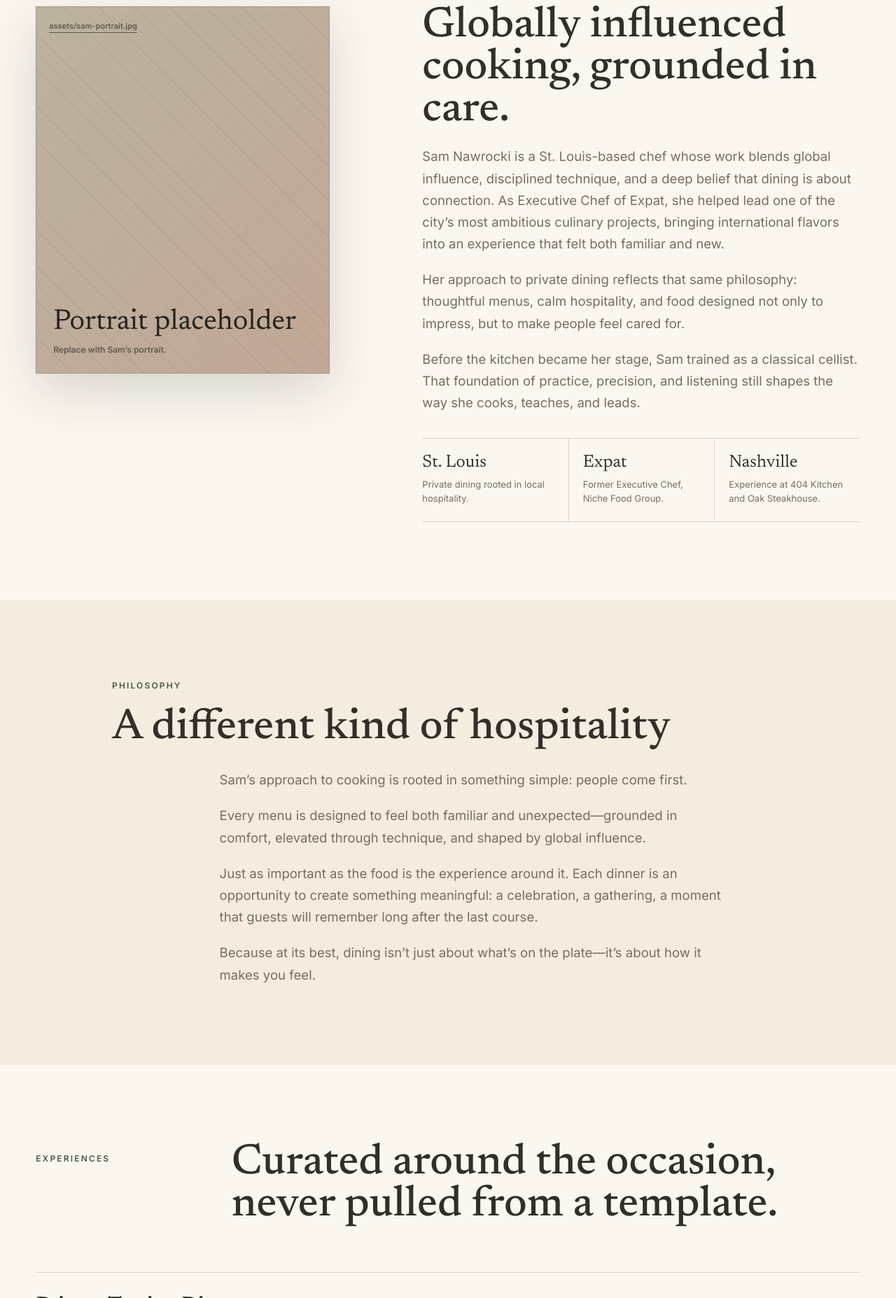
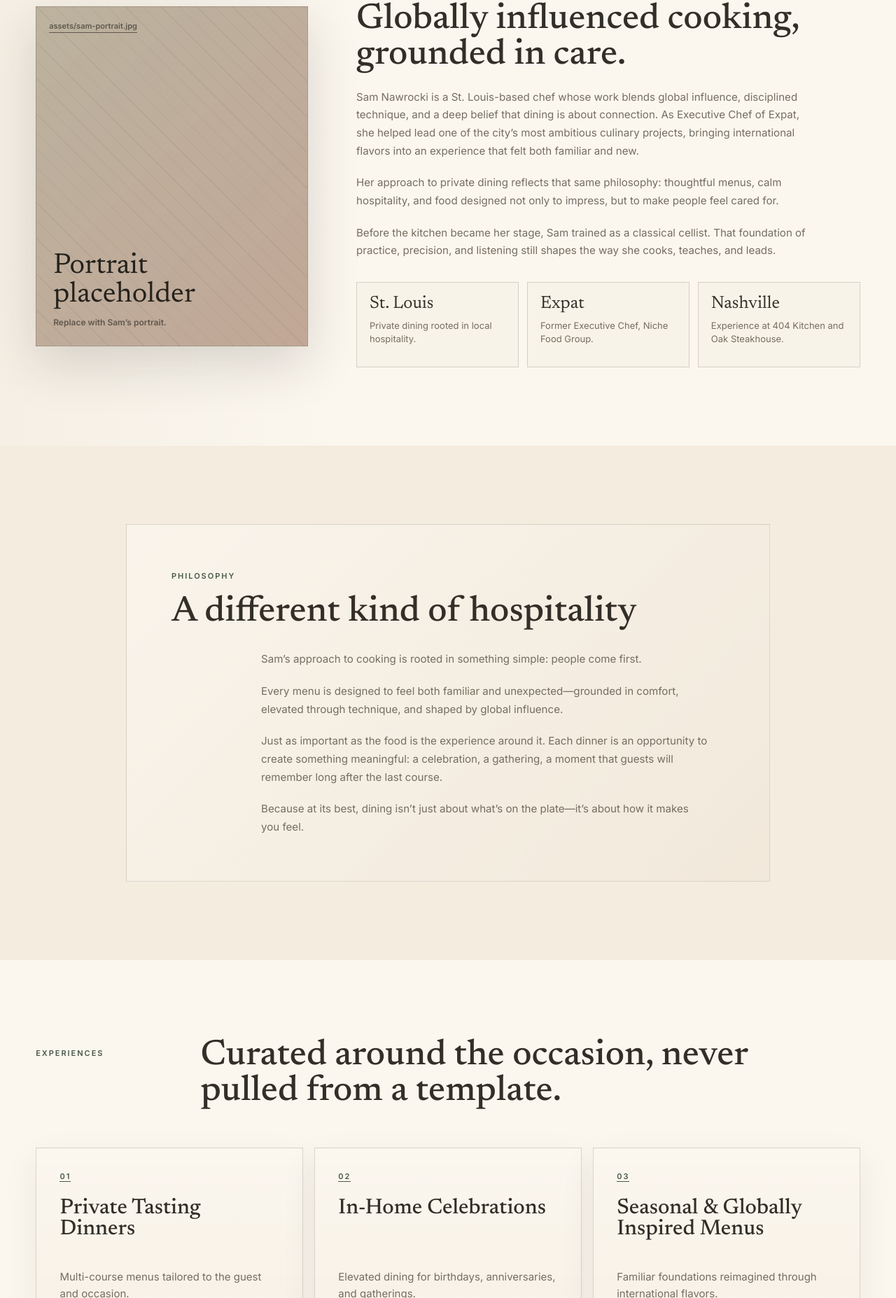
Before and after one commit to bobnawrocki/sam-nawrocki-site, a plain HTML site: page index.html in a window 1280 px wide. Shown: the part 945-2800 px from the top of the page at 70% size. Drawn offline with Linux system fonts and the light colour scheme.

Commit message:
Redesign interior sections

```diff
--- a/index.html
+++ b/index.html
@@ -130,26 +130,32 @@
         </div>
         <div class="experience-list">
           <article class="experience reveal">
+            <span class="experience-number">01</span>
             <h3>Private Tasting Dinners</h3>
             <p>Multi-course menus tailored to the guest and occasion.</p>
           </article>
           <article class="experience reveal">
+            <span class="experience-number">02</span>
             <h3>In-Home Celebrations</h3>
             <p>Elevated dining for birthdays, anniversaries, and gatherings.</p>
           </article>
           <article class="experience reveal">
+            <span class="experience-number">03</span>
             <h3>Seasonal &amp; Globally Inspired Menus</h3>
             <p>Familiar foundations reimagined through international flavors.</p>
           </article>
           <article class="experience reveal">
+            <span class="experience-number">04</span>
             <h3>Cocktail Parties &amp; Hors d&rsquo;Oeuvres</h3>
             <p>Refined, social, chef-driven service.</p>
           </article>
           <article class="experience reveal">
+            <span class="experience-number">05</span>
             <h3>Vacation-Home Chef Services</h3>
             <p>Multi-day or weekend culinary experiences.</p>
           </article>
           <article class="experience experience-secondary reveal">
+            <span class="experience-number">06</span>
             <h3>Culinary Consulting</h3>
             <p>Thoughtful guidance for menus, kitchen culture, and hospitality standards.</p>
           </article>
--- a/styles.css
+++ b/styles.css
@@ -155,9 +155,9 @@ h1 {
 }
 
 h2 {
-  max-width: 940px;
-  font-size: clamp(36px, 4.8vw, 68px);
-  line-height: 0.98;
+  max-width: 820px;
+  font-size: clamp(34px, 4vw, 58px);
+  line-height: 1;
 }
 
 h3 {
@@ -328,55 +328,66 @@ figcaption {
 }
 
 .section-label {
-  margin-bottom: 22px;
+  margin-bottom: 18px;
   color: var(--olive);
-  font-size: 12px;
+  font-size: 11px;
   font-weight: 700;
   letter-spacing: 0.18em;
   text-transform: uppercase;
 }
 
+.about {
+  background:
+    linear-gradient(90deg, rgba(215, 197, 173, 0.16), transparent 38%),
+    var(--warm-white);
+}
+
 .about-grid,
 .partner {
   display: grid;
-  grid-template-columns: minmax(280px, 0.76fr) minmax(0, 1fr);
-  gap: clamp(32px, 6vw, 80px);
+  grid-template-columns: minmax(260px, 0.54fr) minmax(0, 1fr);
+  gap: clamp(34px, 5.4vw, 74px);
   align-items: start;
 }
 
 .portrait {
   aspect-ratio: 4 / 5;
   min-height: auto;
-  width: min(100%, 420px);
+  width: min(100%, 390px);
   justify-self: start;
+  margin-top: 6px;
+}
+
+.about-copy {
+  max-width: 790px;
 }
 
 .about-copy p,
 .text-rail p,
 .partner-copy p {
-  max-width: 720px;
+  max-width: 660px;
   margin: 20px 0 0;
   color: var(--muted);
-  font-size: clamp(16px, 1.45vw, 20px);
-  line-height: 1.68;
+  font-size: clamp(15px, 1.18vw, 18px);
+  line-height: 1.7;
 }
 
 .credentials {
   display: grid;
   grid-template-columns: repeat(3, 1fr);
-  gap: 0;
-  margin: 34px 0 0;
-  border-top: 1px solid var(--line);
-  border-bottom: 1px solid var(--line);
+  gap: 12px;
+  margin: 32px 0 0;
 }
 
 .credentials div {
-  padding: 22px 20px 22px 0;
+  min-height: 122px;
+  padding: 18px;
+  border: 1px solid var(--line);
+  background: rgba(244, 236, 223, 0.44);
 }
 
 .credentials div + div {
   border-left: 1px solid var(--line);
-  padding-left: 20px;
 }
 
 .credentials dt {
@@ -397,8 +408,13 @@ figcaption {
 }
 
 .text-rail {
-  max-width: 960px;
+  max-width: 920px;
   margin-inline: auto;
+  border: 1px solid rgba(51, 47, 40, 0.14);
+  background:
+    linear-gradient(135deg, rgba(251, 247, 239, 0.62), rgba(215, 197, 173, 0.18)),
+    rgba(251, 247, 239, 0.36);
+  padding: clamp(34px, 5vw, 68px);
 }
 
 .text-rail h2 {
@@ -406,15 +422,16 @@ figcaption {
 }
 
 .text-rail p {
-  margin-left: clamp(0px, 12vw, 220px);
+  max-width: 640px;
+  margin-left: clamp(0px, 10vw, 170px);
 }
 
 .section-heading {
   display: grid;
-  grid-template-columns: minmax(140px, 0.28fr) minmax(0, 1fr);
+  grid-template-columns: minmax(120px, 0.22fr) minmax(0, 1fr);
   gap: 28px;
   align-items: start;
-  margin-bottom: clamp(34px, 5vw, 64px);
+  margin-bottom: clamp(28px, 4.2vw, 54px);
 }
 
 .section-heading .section-label {
@@ -422,32 +439,59 @@ figcaption {
 }
 
 .experience-list {
-  border-top: 1px solid var(--line);
+  display: grid;
+  grid-template-columns: repeat(3, minmax(0, 1fr));
+  gap: 16px;
+  border-top: 0;
 }
 
 .experience {
-  display: grid;
-  grid-template-columns: minmax(0, 0.8fr) minmax(260px, 0.48fr);
-  gap: 28px;
-  align-items: baseline;
-  padding: clamp(22px, 3vw, 34px) 0;
-  border-bottom: 1px solid var(--line);
+  display: flex;
+  min-height: 255px;
+  flex-direction: column;
+  justify-content: space-between;
+  gap: 24px;
+  padding: clamp(22px, 2.6vw, 34px);
+  border: 1px solid rgba(51, 47, 40, 0.16);
+  background:
+    linear-gradient(180deg, rgba(251, 247, 239, 0.84), rgba(244, 236, 223, 0.54)),
+    var(--warm-white);
+  box-shadow: 0 18px 48px rgba(36, 34, 29, 0.07);
+  transition: transform 180ms ease, border-color 180ms ease, box-shadow 180ms ease;
+}
+
+.experience:hover {
+  transform: translateY(-4px);
+  border-color: rgba(73, 88, 68, 0.32);
+  box-shadow: 0 24px 62px rgba(36, 34, 29, 0.11);
+}
+
+.experience-number {
+  display: inline-flex;
+  width: fit-content;
+  border-bottom: 1px solid currentColor;
+  color: var(--olive);
+  font-size: 11px;
+  font-weight: 700;
+  letter-spacing: 0.18em;
+  line-height: 1.3;
 }
 
 .experience p {
-  margin: 0;
+  margin: auto 0 0;
   color: var(--muted);
-  font-size: clamp(16px, 1.4vw, 19px);
+  font-size: 15px;
+  line-height: 1.58;
 }
 
 .experience-secondary h3,
 .experience-secondary p {
-  color: rgba(51, 47, 40, 0.64);
+  color: rgba(51, 47, 40, 0.7);
 }
 
 .quote-section {
   display: grid;
-  min-height: 58svh;
+  min-height: 50svh;
   place-items: center;
   padding: var(--section) var(--gutter);
   background:
@@ -457,13 +501,14 @@ figcaption {
 }
 
 blockquote {
-  max-width: 1100px;
+  max-width: 980px;
   text-align: center;
-  font-size: clamp(42px, 6.8vw, 92px);
+  font-size: clamp(38px, 6vw, 78px);
 }
 
 .partner {
-  grid-template-columns: minmax(0, 0.82fr) minmax(280px, 0.7fr);
+  grid-template-columns: minmax(0, 0.78fr) minmax(280px, 0.62fr);
+  align-items: center;
 }
 
 .partner-image {
@@ -473,22 +518,28 @@ blockquote {
 
 .gallery-grid {
   display: grid;
-  grid-template-columns: repeat(4, 1fr);
-  gap: 16px;
+  grid-template-columns: 1.1fr 0.9fr 1.1fr 0.9fr;
+  gap: 18px;
 }
 
 .gallery-grid figure {
   min-height: clamp(220px, 26vw, 380px);
   margin: 0;
+  box-shadow: 0 22px 64px rgba(36, 34, 29, 0.1);
+}
+
+.gallery-grid figure:nth-child(1),
+.gallery-grid figure:nth-child(3) {
+  min-height: clamp(250px, 30vw, 430px);
 }
 
 .gallery-grid figure:nth-child(even) {
-  transform: translateY(28px);
+  transform: translateY(32px);
 }
 
 .inquiry {
   display: grid;
-  grid-template-columns: minmax(280px, 0.56fr) minmax(0, 1fr);
+  grid-template-columns: minmax(280px, 0.46fr) minmax(0, 1fr);
   gap: clamp(32px, 5.6vw, 72px);
   align-items: start;
 }
@@ -653,15 +704,21 @@ textarea:focus {
   }
 
   .credentials,
-  .experience,
   .form-grid {
     grid-template-columns: 1fr;
   }
 
   .credentials div + div {
-    border-left: 0;
-    border-top: 1px solid var(--line);
+    border-left: 1px solid var(--line);
     padding-left: 0;
+  }
+
+  .credentials div {
+    min-height: auto;
+  }
+
+  .experience-list {
+    grid-template-columns: repeat(2, minmax(0, 1fr));
   }
 
   .gallery-grid {
@@ -695,7 +752,7 @@ textarea:focus {
   }
 
   h2 {
-    font-size: clamp(38px, 12vw, 58px);
+    font-size: clamp(34px, 10.5vw, 48px);
   }
 
   blockquote {
@@ -718,6 +775,14 @@ textarea:focus {
     grid-template-columns: 1fr;
   }
 
+  .experience-list {
+    grid-template-columns: 1fr;
+  }
+
+  .experience {
+    min-height: 220px;
+  }
+
   .image-placeholder {
     min-height: 240px;
   }
```
